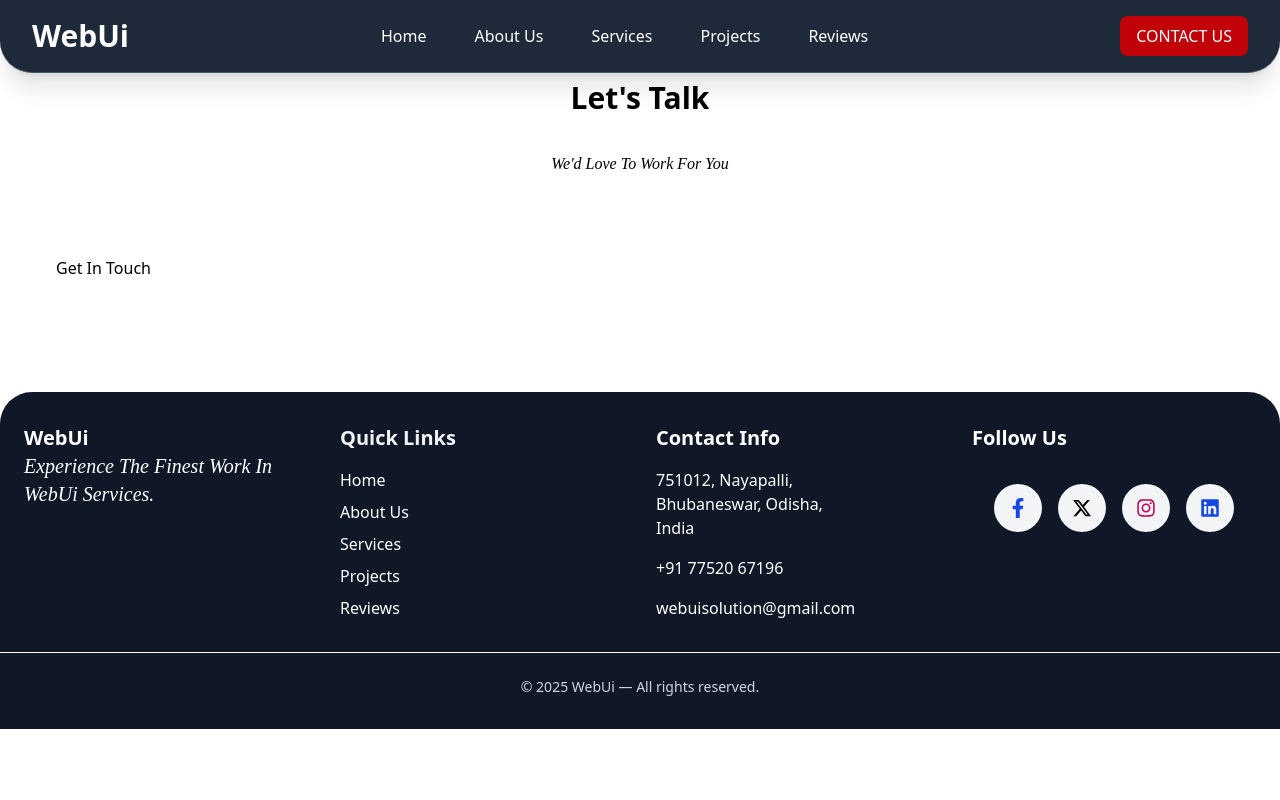
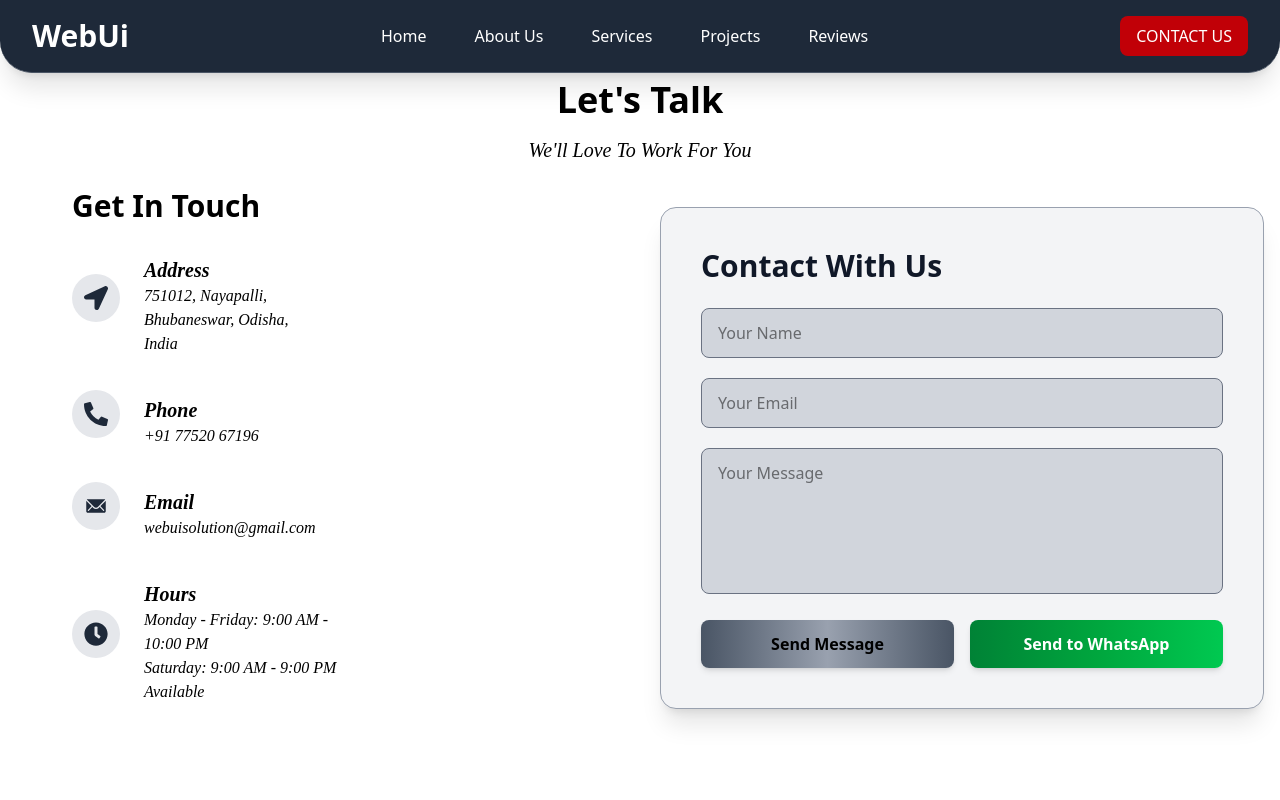
Before and after one commit to NiharikaNeha/WebUi_Team, a React (Vite) app in the folder frontend/: page /contact in a window 1280 px wide. Shown: the top 800 px of the page. Built offline with nearby package versions, Linux system fonts and the light colour scheme.

Commit message:
contact upadated

```diff
--- a/frontend/src/Components/ContactSection.jsx
+++ b/frontend/src/Components/ContactSection.jsx
@@ -1,218 +1,241 @@
-// import React, { useState } from "react";
-// import { motion } from "framer-motion";
-// import { ToastContainer, toast } from "react-toastify";
-// import "react-toastify/dist/ReactToastify.css";
-
-// const Contact = () => {
-//   const [form, setForm] = useState({ name: "", email: "", message: "" });
-//   const [submitted, setSubmitted] = useState(false);
-
-//   const handleChange = (e) =>
-//     setForm({ ...form, [e.target.name]: e.target.value });
-
-//   const resetForm = () => {
-//     setForm({ name: "", email: "", message: "" });
-//     setSubmitted(true);
-//     setTimeout(() => setSubmitted(false), 3000);
-//   };
-
-//   const handleSendWhatsApp = () => {
-//     if (form.name && form.email && form.message) {
-//       const phoneNumber = "917752067196";
-//       const message = `Hello, my name is ${form.name}. My email is ${form.email}. Message: ${form.message}`;
-//       const url = `https://wa.me/${phoneNumber}?text=${encodeURIComponent(
-//         message
-//       )}`;
-//       window.open(url, "_blank");
-
-//       toast.success("Message sent to WhatsApp ✅", {
-//         position: "top-right",
-//         autoClose: 3000,
-//         theme: "dark",
-//       });
-
-//       resetForm();
-//     } else {
-//       toast.error("Please fill all fields ❌", {
-//         position: "top-right",
-//         autoClose: 3000,
-//         theme: "dark",
-//       });
-//     }
-//   };
-
-//   const handleSendEmail = () => {
-//     if (form.name && form.email && form.message) {
-//       const subject = "New Contact Form Message";
-//       const body = `Hello, my name is ${form.name}. My email is ${form.email}. Message: ${form.message}`;
-//       window.location.href = `mailto:webuisolution@gmail.com?subject=${encodeURIComponent(
-//         subject
-//       )}&body=${encodeURIComponent(body)}`;
-
-//       toast.success("Message sent successfully 🎉", {
-//         position: "top-right",
-//         autoClose: 3000,
-//         theme: "dark",
-//       });
-
-//       resetForm();
-//     } else {
-//       toast.error("Please fill all fields ❌", {
-//         position: "top-right",
-//         autoClose: 3000,
-//         theme: "dark",
-//       });
-//     }
-//   };
-
-//   const handleSubmit = (e) => {
-//     e.preventDefault();
-//   };
-
-//   return (
-//     <section className="bg-gray-900 text-white py-20 px-5 md:px-20">
-//       <div className="max-w-5xl mx-auto text-center">
-//         <motion.h2
-//           className="text-4xl md:text-5xl font-bold mb-6 tracking-wide bg-gradient-to-r from-pink-500 via-purple-400 to-blue-500 bg-clip-text text-transparent drop-shadow-[0_0_20px_#a855f7]"
-//           initial={{ opacity: 0, y: -50 }}
-//           animate={{ opacity: 1, y: 0 }}
-//           transition={{ duration: 1 }}
-//         >
-//           Get In Touch
-//         </motion.h2>
-
-//         <motion.p
-//           className="text-gray-400 text-lg md:text-xl mb-12"
-//           initial={{ opacity: 0 }}
-//           animate={{ opacity: 1 }}
-//           transition={{ delay: 0.3, duration: 1 }}
-//         >
-//           Have a project in mind? Send us a message and we’ll get back to you!
-//         </motion.p>
-
-//         <motion.form
-//           onSubmit={handleSubmit}
-//           className="bg-gray-800 p-8 rounded-3xl shadow-xl max-w-3xl mx-auto space-y-6"
-//           initial={{ opacity: 0, y: 20 }}
-//           animate={{ opacity: 1, y: 0 }}
-//           transition={{ duration: 0.6 }}
-//         >
-//           <div className="relative">
-//             <input
-//               type="text"
-//               name="name"
-//               value={form.name}
-//               onChange={handleChange}
-//               placeholder="Your Name"
-//               className="peer w-full px-4 py-3 rounded-xl bg-gray-700 text-white focus:outline-none focus:ring-2 focus:ring-purple-500"
-//             />
-//           </div>
-
-//           <div className="relative">
-//             <input
-//               type="email"
-//               name="email"
-//               value={form.email}
-//               onChange={handleChange}
-//               placeholder="Your Email"
-//               className="peer w-full px-4 py-3 rounded-xl bg-gray-700 text-white focus:outline-none focus:ring-2 focus:ring-purple-500"
-//             />
-//           </div>
-
-//           <div className="relative">
-//             <textarea
-//               name="message"
-//               value={form.message}
-//               onChange={handleChange}
-//               placeholder="Your Message"
-//               rows="5"
-//               className="peer w-full px-4 py-3 rounded-xl bg-gray-700 text-white focus:outline-none focus:ring-2 focus:ring-purple-500"
-//             />
-//           </div>
-
-//           <div className="flex flex-col md:flex-row gap-8">
-//             <motion.button
-//               onClick={handleSendEmail}
-//               type="submit"
-//               className="w-full py-3 rounded-xl bg-gradient-to-r from-purple-500 via-pink-500 to-blue-500 hover:scale-105 transition-transform duration-300 font-semibold shadow-lg"
-//               whileHover={{ scale: 1.08 }}
-//               whileTap={{ scale: 0.95 }}
-//             >
-//               {submitted ? "Message Ready!" : "Send Message"}
-//             </motion.button>
-
-//             <motion.button
-//               type="button"
-//               onClick={handleSendWhatsApp}
-//               className="w-full py-3 rounded-xl bg-gradient-to-r from-green-500 via-green-600 to-green-700 hover:scale-105 transition-transform duration-300 font-semibold shadow-lg"
-//               whileHover={{ scale: 1.08 }}
-//               whileTap={{ scale: 0.95 }}
-//             >
-//               Send to WhatsApp
-//             </motion.button>
-//           </div>
-//         </motion.form>
-
-//         <motion.div
-//           className="mt-12 grid md:grid-cols-3 gap-6"
-//           initial={{ opacity: 0 }}
-//           animate={{ opacity: 1 }}
-//           transition={{ delay: 0.5, duration: 1 }}
-//         >
-//           <div className="bg-gray-800 p-6 rounded-2xl shadow-lg hover:scale-105 transition-transform duration-300">
-//             <h3 className="font-semibold text-lg text-purple-400 mb-2">Email</h3>
-//             <p className="text-gray-300">webuisolution@gmail.com</p>
-//           </div>
-//           <div className="bg-gray-800 p-6 rounded-2xl shadow-lg hover:scale-105 transition-transform duration-300">
-//             <h3 className="font-semibold text-lg text-purple-400 mb-2">Phone</h3>
-//             <p className="text-gray-300">+91 77520 67196</p>
-//           </div>
-//           <div className="bg-gray-800 p-6 rounded-2xl shadow-lg hover:scale-105 transition-transform duration-300">
-//             <h3 className="font-semibold text-lg text-purple-400 mb-2">
-//               Location
-//             </h3>
-//             <p className="text-gray-300">Bhubaneswar, India</p>
-//           </div>
-//         </motion.div>
-//       </div>
-
-//       {/* Toast Container */}
-//       <ToastContainer />
-//     </section>
-//   );
-// };
-
-// export default Contact;
-
-import React from 'react'
+import React, { useState } from "react";
+import { motion } from "framer-motion";
+import { ToastContainer, toast } from "react-toastify";
+import "react-toastify/dist/ReactToastify.css";
+import { FaLocationArrow, FaPhoneAlt, FaClock } from "react-icons/fa";
+import { IoIosMail } from "react-icons/io";
 
 const ContactSection = () => {
+  const [form, setForm] = useState({ name: "", email: "", message: "" });
+  const [submitted, setSubmitted] = useState(false);
+
+  const handleChange = (e) =>
+    setForm({ ...form, [e.target.name]: e.target.value });
+
+  const resetForm = () => {
+    setForm({ name: "", email: "", message: "" });
+    setSubmitted(true);
+    setTimeout(() => setSubmitted(false), 3000);
+  };
+
+  const handleSendWhatsApp = () => {
+    if (form.name && form.email && form.message) {
+      const phoneNumber = "917752067196";
+      const message = `Hello, my name is ${form.name}. My email is ${form.email}. Message: ${form.message}`;
+      const url = `https://wa.me/${phoneNumber}?text=${encodeURIComponent(
+        message
+      )}`;
+      window.open(url, "_blank");
+
+      toast.success("Message sent to WhatsApp ✅", {
+        position: "top-right",
+        autoClose: 3000,
+        theme: "dark",
+      });
+
+      resetForm();
+    } else {
+      toast.error("Please fill all fields ❌", {
+        position: "top-right",
+        autoClose: 3000,
+        theme: "dark",
+      });
+    }
+  };
+
+  const handleSendEmail = () => {
+    if (form.name && form.email && form.message) {
+      const subject = "New Contact Form Message";
+      const body = `Hello, my name is ${form.name}. My email is ${form.email}. Message: ${form.message}`;
+      window.location.href = `mailto:webuisolution@gmail.com?subject=${encodeURIComponent(
+        subject
+      )}&body=${encodeURIComponent(body)}`;
+
+      toast.success("Message sent successfully 🎉", {
+        position: "top-right",
+        autoClose: 3000,
+        theme: "dark",
+      });
+
+      resetForm();
+    } else {
+      toast.error("Please fill all fields ❌", {
+        position: "top-right",
+        autoClose: 3000,
+        theme: "dark",
+      });
+    }
+  };
+
+  const handleSubmit = (e) => {
+    e.preventDefault();
+  };
+
   return (
-    <div id='contact' className='py-20 bg-white'>
-      <div className='container mx-auto px-6'>
-        <div className='text-center mb-12'>
-          <h1 className='text-3xl text-dark font-bold mb-4'>Let's Talk</h1>
-          <div className='w-20 h-1 bg-primary mx-auto mb-4'></div>
-          <p className='text-grey-700'>We'd Love To Work For You</p>
+    <div id="contact" className="py-20 bg-white">
+      <div className="container mx-auto px-4">
+        <div className="text-center mb-6">
+          <h1 className="text-4xl text-dark font-bold mb-1">Let's Talk</h1>
+          <div className="w-20 h-1 bg-primary mx-auto mb-2"></div>
+          <p className="text-grey-400 text-xl">We'll Love To Work For You</p>
         </div>
 
-<div className='flex flex-col md:flex-row items-center justify-between'>
-  {/* Left Container */}
-  <div className='md:w-1/2'>
-  <div className='w-full overflow-hidden p-8'>
-    <h1>Get In Touch</h1>
-    <div>
-      <div>
+        <div className="flex flex-col md:flex-row items-center justify-between gap-10">
+          {/* Left Container */}
+          <motion.div
+            className="md:w-1/2"
+            initial={{ opacity: 0, x: -50 }}
+            animate={{ opacity: 1, x: 0 }}
+            transition={{ duration: 0.8, ease: "easeOut" }}
+          >
+            {/* Address */}
+            <div className="w-full overflow-hidden px-14 mb-6">
+              <h1 className="text-3xl mb-4 text-dark font-bold">Get In Touch</h1>
+              <div className="flex items-center gap-6">
+                <div className="w-12 h-12 bg-gray-200 text-gray-800 rounded-full flex items-center justify-center text-2xl">
+                  <FaLocationArrow />
+                </div>
+                <div className="mt-4">
+                  <p className="text-xl text-dark font-semibold">Address</p>
+                  <p className="w-60">
+                    751012, Nayapalli, <br />
+                    Bhubaneswar, Odisha, <br />
+                    India
+                  </p>
+                </div>
+              </div>
+            </div>
 
+            {/* Phone */}
+            <div className="w-full overflow-hidden px-14 mb-6">
+              <div className="flex items-center gap-6">
+                <div className="w-12 h-12 bg-gray-200 text-gray-800 rounded-full flex items-center justify-center text-2xl">
+                  <FaPhoneAlt />
+                </div>
+                <div className="mt-4">
+                  <p className="text-xl text-dark font-semibold">Phone</p>
+                  <p className="w-60">+91 77520 67196</p>
+                </div>
+              </div>
+            </div>
+
+            {/* Email */}
+            <div className="w-full overflow-hidden px-14 mb-6">
+              <div className="flex items-center gap-6">
+                <div className="w-12 h-12 bg-gray-200 text-gray-800 rounded-full flex items-center justify-center text-2xl">
+                  <IoIosMail />
+                </div>
+                <div className="mt-4">
+                  <p className="text-xl text-dark font-semibold">Email</p>
+                  <p className="w-60">webuisolution@gmail.com</p>
+                </div>
+              </div>
+            </div>
+
+            {/* Hours */}
+            <div className="w-full overflow-hidden px-14 mb-6">
+              <div className="flex items-center gap-6">
+                <div className="w-12 h-12 bg-gray-200 text-gray-800 rounded-full flex items-center justify-center text-2xl">
+                  <FaClock />
+                </div>
+                <div className="mt-4">
+                  <p className="text-xl text-dark font-semibold">Hours</p>
+                  <p className="w-50">
+                    Monday - Friday: 9:00 AM - 10:00 PM <br />
+                    Saturday: 9:00 AM - 9:00 PM <br />
+                    Available
+                  </p>
+                </div>
+              </div>
+            </div>
+          </motion.div>
+
+          {/* Right Container */}
+          <motion.div
+            className="md:w-1/2 w-full"
+            initial={{ opacity: 0, x: 50 }}
+            animate={{ opacity: 1, x: 0 }}
+            transition={{ duration: 0.8, ease: "easeOut" }}
+          >
+            <div className="w-full rounded-2xl shadow-xl bg-gray-100 border border-gray-400 overflow-hidden p-8 md:p-10">
+              <h1 className="mb-6 text-2xl md:text-3xl text-gray-900 font-bold">
+                Contact With Us
+              </h1>
+              <motion.form
+                onSubmit={handleSubmit}
+                initial={{ opacity: 0, y: 20 }}
+                animate={{ opacity: 1, y: 0 }}
+                transition={{ duration: 0.6 }}
+                className="space-y-5"
+              >
+                {/* Name */}
+                <div className="relative">
+                  <input
+                    type="text"
+                    name="name"
+                    value={form.name}
+                    onChange={handleChange}
+                    placeholder="Your Name"
+                    className="w-full px-4 py-3 rounded-lg border border-gray-500 outline-none transition bg-gray-300"
+                  />
+                </div>
+
+                {/* Email */}
+                <div className="relative">
+                  <input
+                    type="email"
+                    name="email"
+                    value={form.email}
+                    onChange={handleChange}
+                    placeholder="Your Email"
+                    className="w-full px-4 py-3 rounded-lg border border-gray-500 outline-none transition bg-gray-300"
+                  />
+                </div>
+
+                {/* Message */}
+                <div className="relative">
+                  <textarea
+                    name="message"
+                    value={form.message}
+                    onChange={handleChange}
+                    placeholder="Your Message"
+                    rows="5"
+                    className="w-full px-4 py-3 rounded-lg border border-gray-500 outline-none transition resize-none bg-gray-300"
+                  />
+                </div>
+
+                {/* Buttons */}
+                <div className="flex flex-col md:flex-row gap-4">
+                  <motion.button
+                    onClick={handleSendEmail}
+                    type="submit"
+                    whileHover={{ scale: 1.05 }}
+                    whileTap={{ scale: 0.95 }}
+                    className="w-full py-3 rounded-lg bg-gradient-to-r from-gray-600 via-gray-400 to-gray-600 text-black font-semibold shadow-md hover:bg-primary/90 transition"
+                  >
+                    {submitted ? "Message Ready!" : "Send Message"}
+                  </motion.button>
+
+                  <motion.button
+                    type="button"
+                    onClick={handleSendWhatsApp}
+                    className="w-full py-3 rounded-lg bg-gradient-to-r from-green-700 via-green-600 to-green-500 text-white font-semibold shadow-md hover:scale-105 transition-transform"
+                    whileHover={{ scale: 1.05 }}
+                    whileTap={{ scale: 0.95 }}
+                  >
+                    Send to WhatsApp
+                  </motion.button>
+                </div>
+              </motion.form>
+
+              {/* Toast Container */}
+              <ToastContainer />
+            </div>
+          </motion.div>
+        </div>
       </div>
     </div>
-  </div>
-  </div>
-</div>
+  );
+};
 
-      </div>
-    </div>
-  )
-}
-
-export default ContactSection
+export default ContactSection;
```
